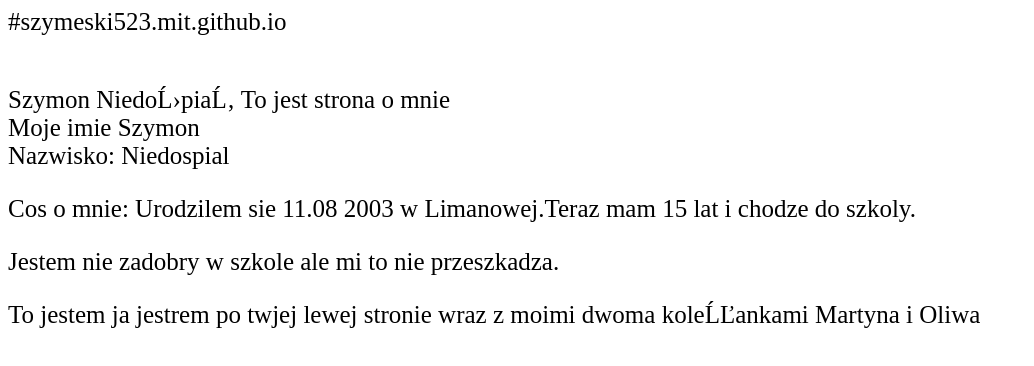
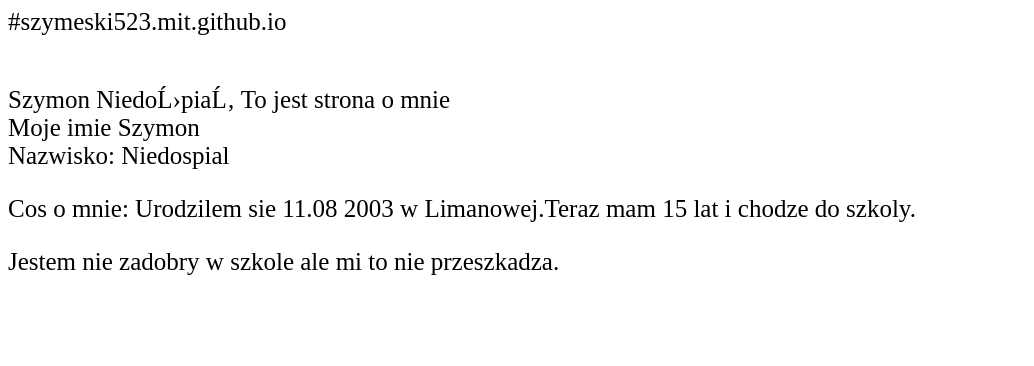
Before and after one commit to Szmeski523/Szymeski523.mit.github.io, a plain HTML site: page index.html in a window 1280 px wide. Shown: the whole page, without its empty margins (0-1034 px from the left). Drawn offline with Linux system fonts and the light colour scheme.

Commit message:
Update index.html

```diff
--- a/index.html
+++ b/index.html
@@ -17,7 +17,7 @@ Nazwisko: Niedospial <BR>
 
 <P>Cos o mnie: Urodzilem sie 11.08 2003 w Limanowej.Teraz mam 15 lat i chodze do szkoly.</P>
 <P>Jestem nie zadobry w szkole ale mi to nie przeszkadza.</P>
-<P> To jestem ja jestrem po twjej lewej stronie wraz z moimi dwoma koleżankami  Martyna i Oliwa </P>
+
 
 
 
```
